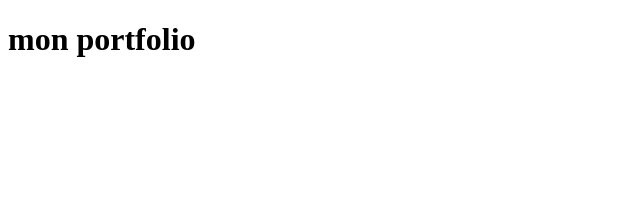
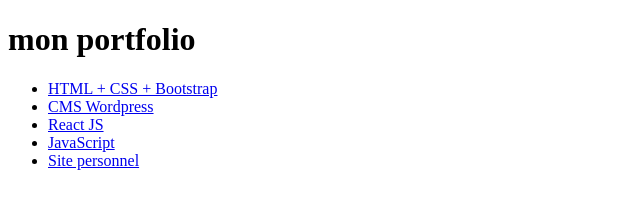
Before and after one commit to CaroVez/carolinevezina-portfolio, a plain HTML site: page index.html in a window 1280 px wide. Shown: the whole page, without its empty margins (0-640 px from the left). Drawn offline with Linux system fonts and the light colour scheme.

Commit message:
add link to my web site

```diff
--- a/index.html
+++ b/index.html
@@ -9,6 +9,13 @@
 <body>
   <h1>mon portfolio</h1>
 
+  <ul>
+    <li><a href="https://asso-vignoblebordeaux.netlify.app" >HTML + CSS + Bootstrap</a></li>
+    <li><a href="https://agencevoyageav.go.yj.fr/" >CMS Wordpress</a></li>
+    <li><a href="https://oursupermusicapp.netlify.app" >React JS</a></li>
+    <li><a href="https://dicegame50.netlify.app" >JavaScript</a></li>
+    <li><a href="https://carolinealetranger.netlify.app" >Site personnel</a></li>
+  </ul>
 
 </body>
 </html>
```
